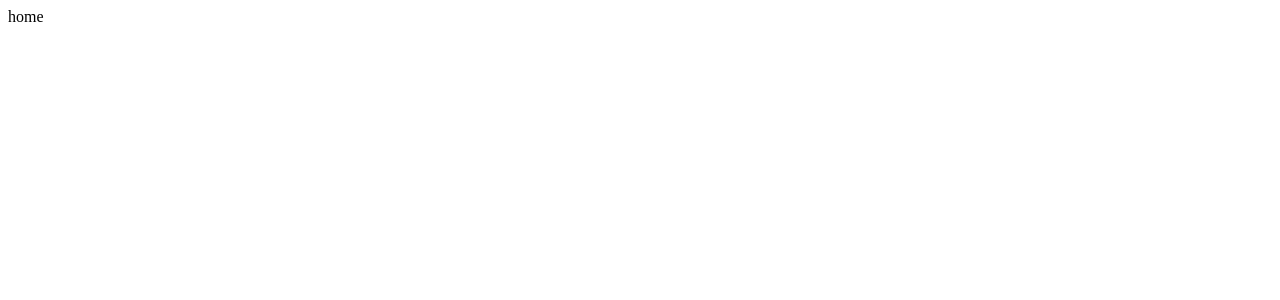
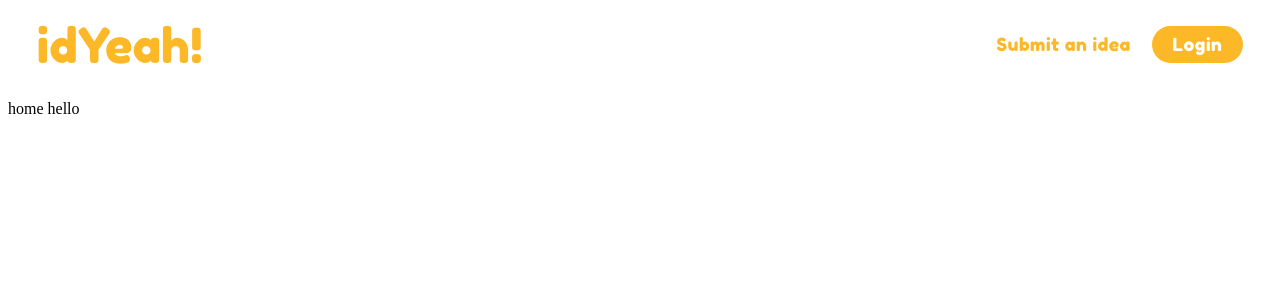
Before and after one commit to avinash-vk/idyeah, a React (Create React App) app: page / in a window 1280 px wide. Shown: the top 300 px of the page. Built offline with nearby package versions, Linux system fonts and the light colour scheme; no server answers.

Commit message:
added navbar

```diff
--- /dev/null
+++ b/src/App.css
@@ -0,0 +1 @@
+@import url('https://fonts.googleapis.com/css2?family=Fredoka+One&display=swap');
--- a/src/App.js
+++ b/src/App.js
@@ -2,13 +2,15 @@
 import { Route, Switch, BrowserRouter, Redirect } from "react-router-dom";
 import ROUTES from "./routes";
 import React from 'react';
-
+import './App.css';
 import Home from './pages/home';
 import Welcome from './pages/welcome';
-
+import Navbar from './components/Navbar';
+import { useAuth } from "./firebase/provider";
 function App() {
   return (
     <BrowserRouter>
+      <Navbar />
       <Switch>
         <Route exact path={ROUTES.home} component={Home} />
         <Route exact path={ROUTES.welcome} component={Welcome} />
--- /dev/null
+++ b/src/components/Navbar.js
@@ -0,0 +1,97 @@
+import React, { useContext, useEffect, useState } from "react";
+import { useAuth } from '../firebase/provider';
+import {
+  AppBar,
+  List,
+  ListItem,
+  Button,
+  Toolbar,
+  Typography,
+} from "@material-ui/core";
+import { makeStyles } from "@material-ui/core/styles";
+
+const useStyles = makeStyles((theme) => ({
+    root: {
+      flexGrow: 1,
+    },
+    title: {
+      flexGrow: 1,
+    },
+    text: {
+      color: "black",
+    },
+    list: {
+        display: "flex",
+        flexDirection: "row",
+        padding: 0,
+        flexGrow: 1,
+        alignItems:'center',
+        justifyContent:'flex-end'
+    },
+    button:{
+        fontFamily: "Fredoka One",
+        fontSize: 18,
+        textTransform:'none',
+        backgroundColor:"#FDB827",
+        color:"#FFF",
+        borderRadius:20,
+        padding:'0.25%',
+        paddingLeft:'2%',
+        paddingRight:'2%',
+        '&:hover':{
+            backgroundColor:"rgba(253, 184, 39, 0.5);"
+        }
+    },
+    whiteButton:{
+        fontFamily: "Fredoka One",
+        fontSize: 18,
+        textTransform:'none',
+        color:"#FDB827",
+        backgroundColor:"#FFF",
+        borderRadius:20,
+        padding:'0.25%',
+        paddingLeft:'2%',
+        paddingRight:'2%',
+        '&:hover':{
+            backgroundColor:"#FFF",
+            textDecoration:'underline'
+        }
+    },
+    avatar: {
+      backgroundColor: "#E5493D",
+      width: 36,
+      height: 36,
+    },
+    logo:{
+        fontFamily: "Fredoka One",
+        fontSize: 48,
+        color: "#FDB827",
+    }
+  }));
+
+  const Navbar = () => {
+    const classes = useStyles();
+    const { currentUser } = useAuth();
+    return (
+      <div className={classes.root}>
+        <AppBar elevation={0} style={{
+            backgroundColor: "#FFF",
+            padding:'1%'
+        }}>
+          <Toolbar>
+            <Typography variant="h3" align="center" className={classes.logo}>
+                idYeah!
+            </Typography>
+
+            <List className={classes.list}>
+                <Button disableFocusRipple={true} disableRipple={true} className={classes.whiteButton}>Submit an idea</Button>
+                <Button disableFocusRipple={true} disableRipple={true} className={classes.button}>Login</Button>
+            </List>
+          </Toolbar>
+        </AppBar>
+        <div style={{marginTop:100}}/>
+      </div>
+    );
+  }
+
+export default Navbar;
--- a/src/firebase/provider.js
+++ b/src/firebase/provider.js
@@ -8,7 +8,7 @@ export const useAuth = () => {
 }
 
 export const AuthProvider = ({children}) => {
-    const [currentUser, setCurrentUser] = React.useState();
+    const [currentUser, setCurrentUser] = useState("");
     const [loading, setLoading] = useState(false)
     const [errors, setErrors] = useState("");
 
--- a/src/index.js
+++ b/src/index.js
@@ -2,10 +2,12 @@ import React from 'react';
 import ReactDOM from 'react-dom';
 import App from './App';
 import reportWebVitals from './reportWebVitals';
-
+import { AuthProvider } from "./firebase/provider";
 ReactDOM.render(
   <React.StrictMode>
-    <App />
+    <AuthProvider>
+      <App />
+    </AuthProvider>
   </React.StrictMode>,
   document.getElementById('root')
 );
--- a/src/pages/home.js
+++ b/src/pages/home.js
@@ -3,7 +3,7 @@ import React from 'react'
 const Home = () => {
     return (
         <div>
-            home
+            home hello
         </div>
     )
 }
```
